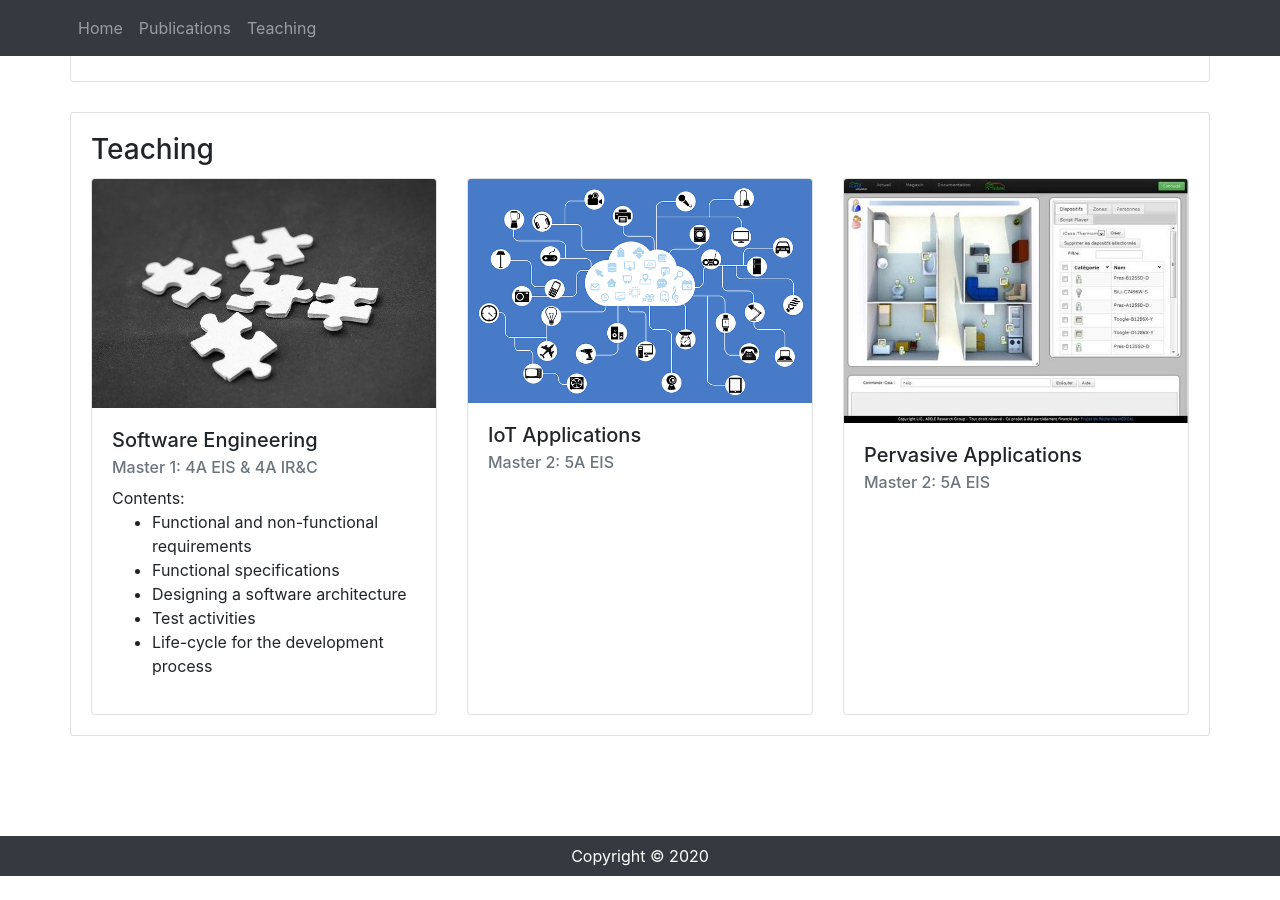
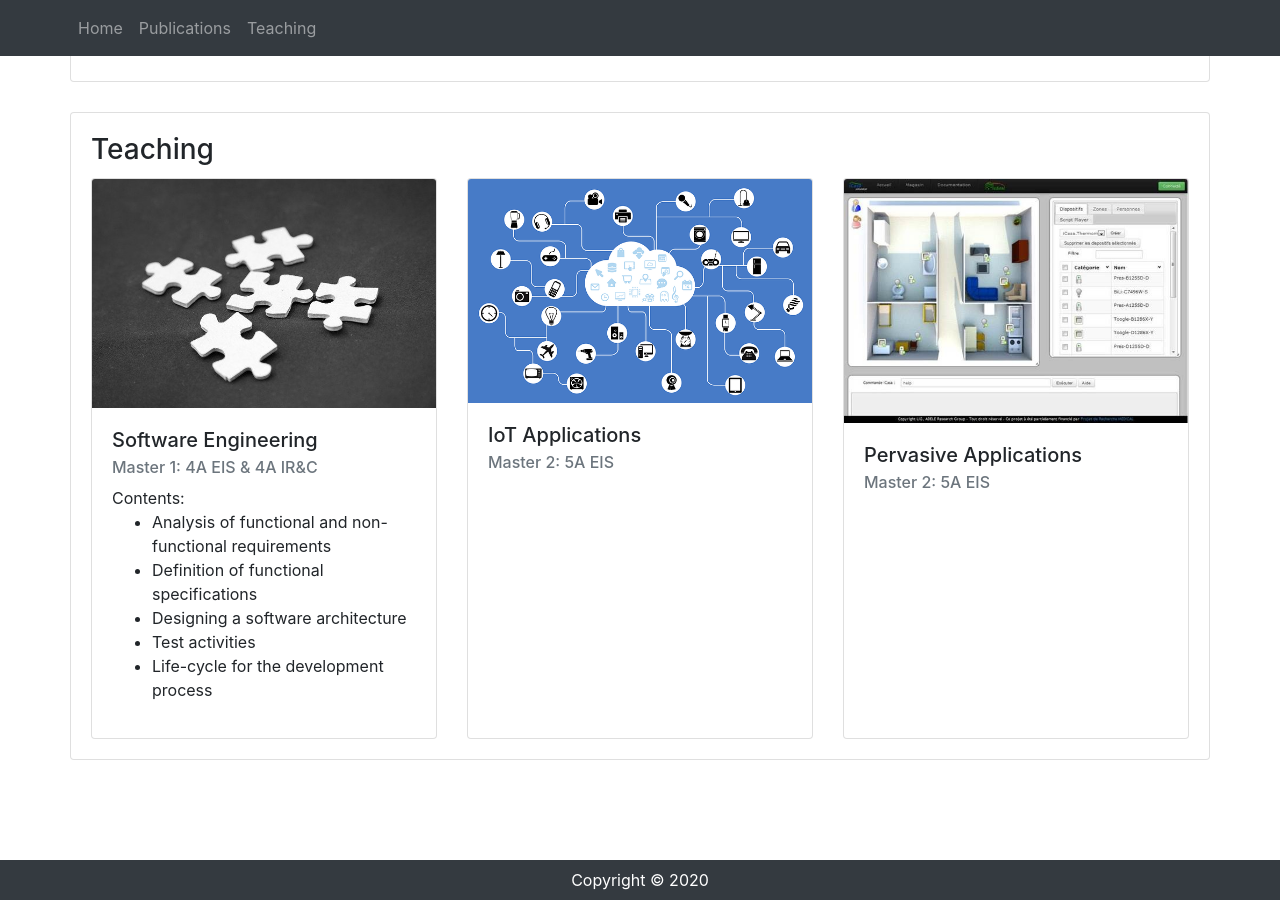
Before and after one commit to schollet/homepage, a Jekyll site: the page built from index.html, in a window 1280 px wide and 900 px high, scrolled down 4079 px. Built offline with Jekyll 4.4.1, drawn with Linux system fonts in a browser that asks for light colours; before the commit the page ends 4955 px from its top, so only the background shows below that.

Commit message:
Update index.html

```diff
--- a/index.html
+++ b/index.html
@@ -199,8 +199,8 @@ layout: default
 				<h6 class="card-subtitle mb-2 text-muted">Master 1: 4A EIS & 4A IR&C</h6>
 				Contents:
 				<ul>
-					<li>Functional and non-functional requirements</li>
-					<li>Functional specifications</li>
+					<li>Analysis of functional and non-functional requirements</li>
+					<li>Definition of functional specifications</li>
 					<li>Designing a software architecture</li>
 					<li>Test activities</li>
 					<li>Life-cycle for the development process</li>
```
